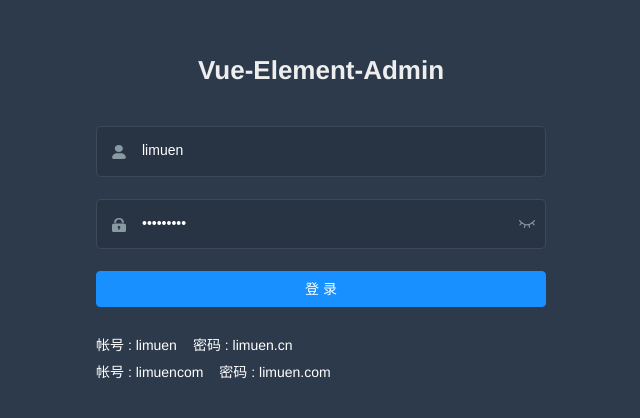
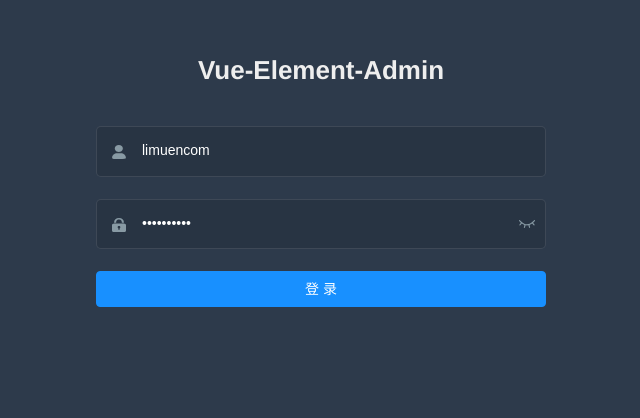
Before and after one commit to limuen/vue-admin, a Vue app: page /#/login in a window 1280 px wide. Shown: the part 104-522 px from the top of the page, without its empty margins (319-959 px from the left). Built offline with nearby package versions, Linux system fonts and the light colour scheme.

Commit message:
修改权限admin账号停用

```diff
--- a/src/views/login/index.vue
+++ b/src/views/login/index.vue
@@ -48,14 +48,14 @@
       <el-button :loading="loading" type="primary" style="width:100%;margin-bottom:30px;" @click.native.prevent="handleLogin">登 录</el-button>
 
       <div style="position:relative">
-        <div class="tips">
+        <!-- <div class="tips">
           <span>帐号 : limuen</span>
           <span>密码 : limuen.cn</span>
-        </div>
-        <div class="tips">
+        </div> -->
+        <!-- <div class="tips">
           <span>帐号 : limuencom</span>
           <span>密码 : limuen.com</span>
-        </div>
+        </div> -->
       </div>
     </el-form>
   </div>
@@ -82,8 +82,8 @@
     }
     return {
       loginForm: {
-        username: 'limuen',
-        password: 'limuen.cn'
+        username: 'limuencom',
+        password: 'limuen.com'
       },
       loginRules: {
         username: [{ required: true, trigger: 'blur', validator: validateUsername }],
```
